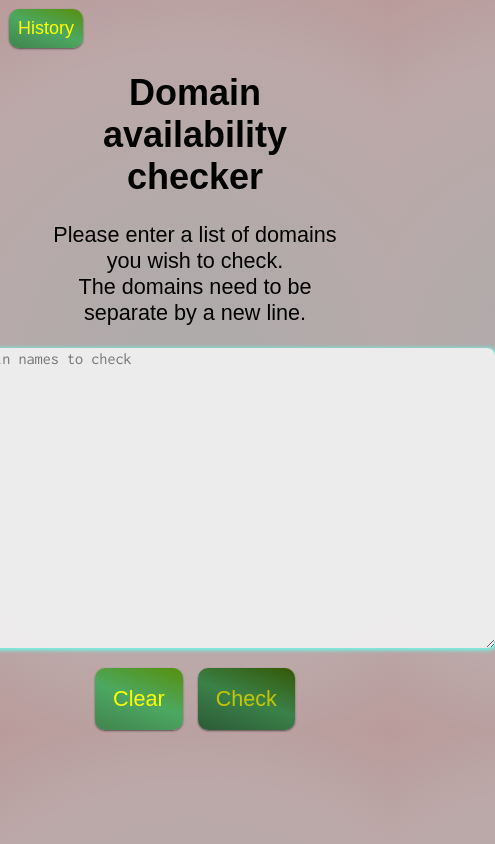
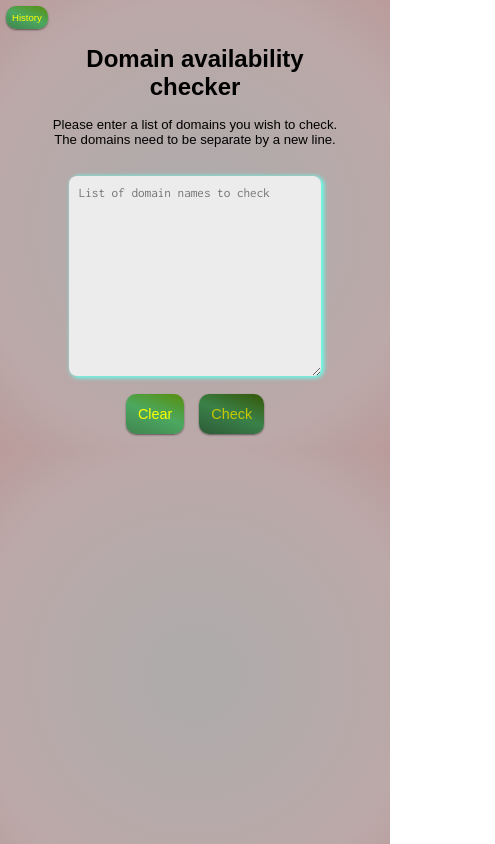
Before and after one commit to mendz/domain-availability-checker, a React (Create React App) app: page / in a window 390 px wide. Shown: the whole page, 495 px wide, since content can reach past the window. Built offline with nearby package versions, Linux system fonts and the light colour scheme; a web font is replaced by a local one.

Commit message:
CSS responsive

```diff
--- a/src/components/DomainCheck/DomainCheckItem/DomainCheckItem.module.css
+++ b/src/components/DomainCheck/DomainCheckItem/DomainCheckItem.module.css
@@ -9,9 +9,26 @@
    word-break: break-word;
 }
 
+@media all and (max-width: 550px) {
+   .DomainCheckItem {
+      flex-direction: column;
+      font-size: .8rem;
+      flex: 1;
+   }
+
+   .Availability {
+      order: 1;
+   }
+
+   .Name {
+      order: 2;
+   }
+}
+
 .Name {
    font-weight: bold;
    align-self: center;
+   margin: 0 5px;
 }
 
 .Invalid {
--- a/src/components/UI/Backdrop/Backdrop.module.css
+++ b/src/components/UI/Backdrop/Backdrop.module.css
@@ -1,9 +1,9 @@
 .Backdrop {
    background-color: rgba(1, 1, 1, .4);
    z-index: 499;
-   position: absolute;
+   position: fixed;
    top: 0;
    left: 0;
    width: 100%;
-   height: 100vh;
+   height: 100%;
 }
--- a/src/components/UI/Button/Button.module.css
+++ b/src/components/UI/Button/Button.module.css
@@ -1,6 +1,6 @@
 .Button {
    padding: .5rem .5rem;
-   font-size: 1rem;
+   font-size: 1.3rem;
    border: none;
    box-shadow: 0 1px 2px rgba(1, 1, 1, 0.5);
    background: linear-gradient(20deg, #418550 2%, #4ca860 50%, #578f0e 100%);
@@ -8,6 +8,12 @@
    border-radius: 10px;
    cursor: pointer;
    transition: all .1s ease-in-out;
+}
+
+@media all and (max-width: 800px) {
+   .Button {
+      font-size: .8rem;
+   }
 }
 
 .Bigger {
--- a/src/components/UI/Header/Header.module.css
+++ b/src/components/UI/Header/Header.module.css
@@ -1,8 +1,18 @@
 .Title {
    font-family: 'Cantarell', sans-serif;
-   font-size: 2rem;
+   font-size: 2.3rem;
 }
 
 .Header p {
-   font-size: 1.2rem;
+   font-size: 1.3rem;
 }
+
+@media all and (max-width: 500px) {
+   .Title {
+      font-size: 2rem;
+   }
+
+   .Header p {
+      font-size: 1.1rem;
+   }
+}
--- a/src/components/UI/Textarea/Textarea.module.css
+++ b/src/components/UI/Textarea/Textarea.module.css
@@ -1,15 +1,15 @@
 .Textarea {
-   width: 600px;
+   font-family: 'Inconsolata', sans-serif;
+   font-size: 1.1rem;
+   width: 60%;
    height: 300px;
    min-width: 500px;
    max-width: 800px;
    min-height: 200px;
    max-height: 600px;
-   font-family: 'Inconsolata', sans-serif;
-   font-size: .9rem;
+   padding: 10px 0 0 10px;
    border-radius: 8px;
    border: none;
-   padding-left: 2px;
    box-shadow: 2px 1px 4px 1px #68ffeb;
    background-color: var(--white);
 }
@@ -18,3 +18,22 @@
    background-color: thistle;
    cursor: not-allowed;
 }
+
+@media all and (max-width: 700px) {
+   .Textarea {
+      width: 90%;
+      /* max-width: 600px; */
+      min-width: 250px;
+   }
+}
+
+@media all and (max-width: 500px) {
+   .Textarea {
+      /* width: calc(50% - 50px); */
+      max-width: 350px;
+
+      height: 200px;
+      min-height: 100px;
+      max-height: 250px;
+   }
+}
--- a/src/containers/DomainList/DomainList.module.css
+++ b/src/containers/DomainList/DomainList.module.css
@@ -3,8 +3,16 @@
    display: flex;
    flex-direction: column;
    margin: 0 auto;
-   justify-content: center;
-   align-items: center;
+}
+
+.DomainList form {
+   margin: 5%;
+}
+
+@media all and (max-width: 350px) {
+   .DomainList form {
+      margin: 0;
+   }
 }
 
 .HistoryButton {
--- a/src/containers/HistoryDomains/HistoryDomain.module.css
+++ b/src/containers/HistoryDomains/HistoryDomain.module.css
@@ -5,16 +5,20 @@
 
 .Filters {
    display: flex;
+   /* flex: 1; */
+   flex-wrap: wrap;
    justify-content: center;
    align-items: baseline;
 }
 
 .Filters>* {
+   margin-top: 2rem;
    margin-right: 1rem;
 }
 
 .Filters input {
    align-self: stretch;
+   font-size: .8rem;
    width: 25%;
 }
 
--- a/src/index.css
+++ b/src/index.css
@@ -1,10 +1,22 @@
 html {
    box-sizing: border-box;
-   font-size: 18px;
+   font-size: 14px;
 
    --red: #860b0b;
    --green: #0f690f;
    --white: #f1f1f1ef;
+}
+
+@media all and (max-width: 400px) {
+   html {
+      font-size: 12px;
+   }
+}
+
+@media all and (max-width: 350px) {
+   html {
+      font-size: 10px;
+   }
 }
 
 *,
```
